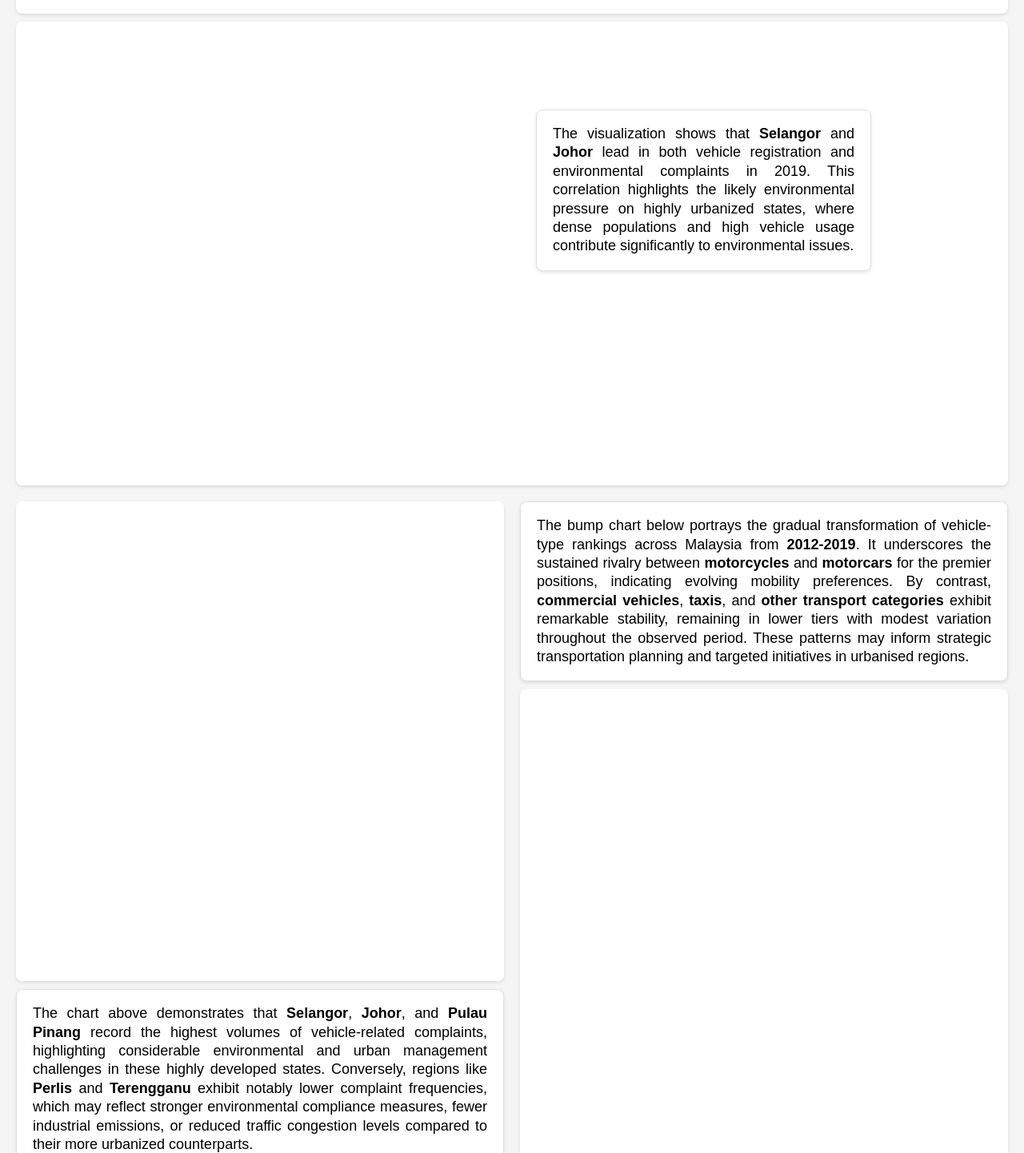
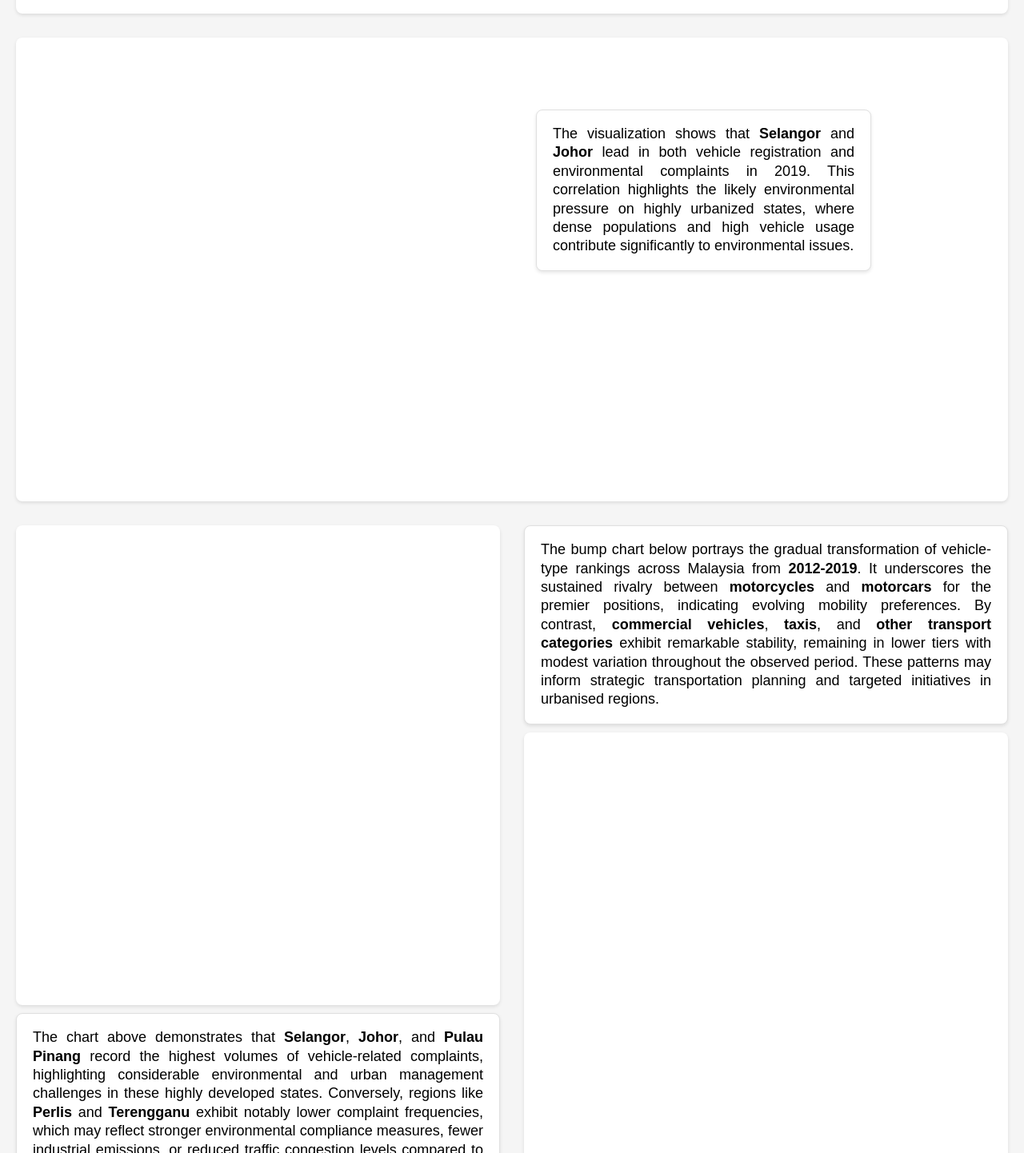
Before and after one commit to amosyap/FIT3179-DV2, a plain HTML site: page index.html in a window 1280 px wide. Shown: the part 158-1600 px from the top of the page at 80% size. Drawn offline with Linux system fonts and the light colour scheme; a script that the page names is missing.

Commit message:
Adjusted the spaces between the visualization.

```diff
--- a/css/styles.css
+++ b/css/styles.css
@@ -8,7 +8,7 @@ body {
 
 .header {
     text-align: center;
-    margin-bottom: 10px;
+    margin-bottom: 0px;
     padding: 20px;
     background: white;
     border-radius: 8px;
@@ -30,7 +30,7 @@ body {
 #symbol_map {
     width: 100%;
     height: 580px;
-    margin: 10px 0 20px 0;
+    margin: 30px 0 30px 0;
     background: white;
     border-radius: 8px;
     box-shadow: 0 2px 4px rgba(0,0,0,0.1);
@@ -57,11 +57,11 @@ body {
 
 .row2 {
     display: flex;
-    gap: 20px;
+    gap: 30px;
     justify-content: flex-start;
     align-items: flex-start;
     flex-wrap: wrap;
-    margin-bottom: 20px;
+    margin-bottom: 30px;
 }
 
 .bar-container {
@@ -112,7 +112,7 @@ body {
 
 .row3 {
     display: flex;
-    gap: 20px;
+    gap: 30px;
     justify-content: flex-start;
     align-items: flex-start;
     flex-wrap: wrap;
```
